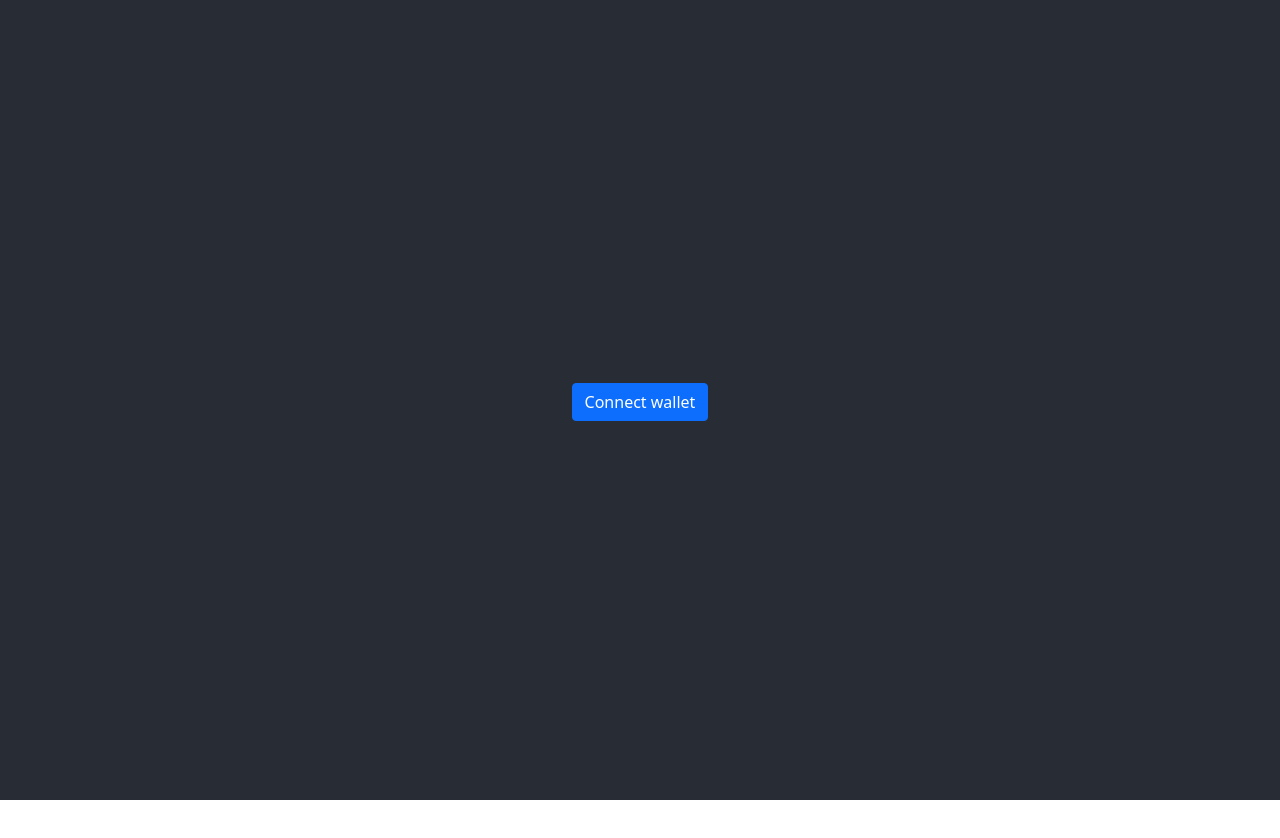
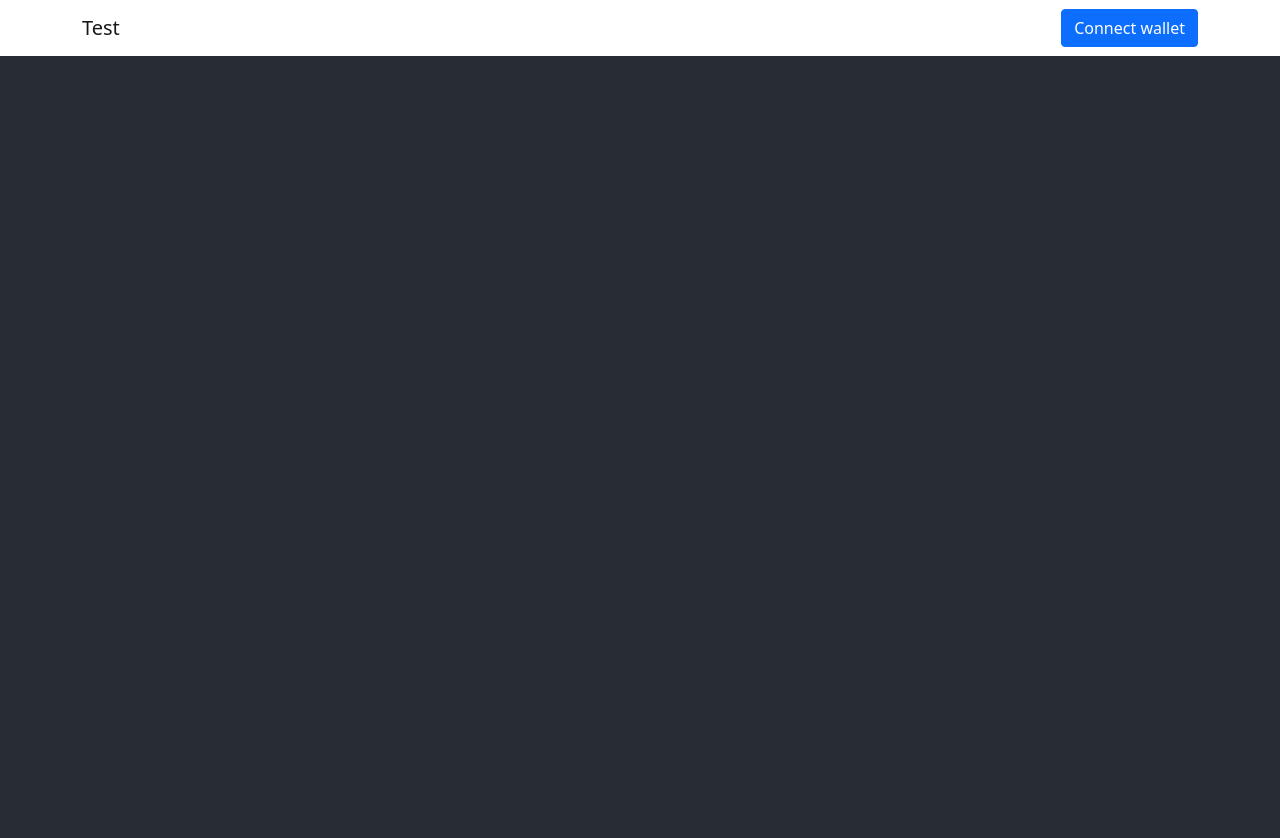
Before and after one commit to advra/algo-wallet-modal, a React (Create React App) app: page / in a window 1280 px wide. Shown: the top 838 px of the page. Before the commit the page ends 800 px from the top, so only its background shows below. Built offline with nearby package versions, Linux system fonts and the light colour scheme; what @randlabs/myalgo-connect, @walletconnect/client would draw is missing.

Commit message:
Added nabvbar

```diff
--- a/package.json
+++ b/package.json
@@ -12,7 +12,7 @@
     "@walletconnect/qrcode-modal": "^1.6.6",
     "bootstrap": "5.1.3",
     "react": "^17.0.2",
-    "react-bootstrap": "^2.0.2",
+    "react-bootstrap": "^2.0.3",
     "react-dom": "^17.0.2",
     "react-scripts": "4.0.3",
     "typescript": "^4.5.2",
--- a/src/App.js
+++ b/src/App.js
@@ -1,6 +1,6 @@
 import logo from './logo.svg';
 import './App.css';
-import { Button, Row, Col } from 'react-bootstrap';
+import { Button, Row, Col, Navbar, Container } from 'react-bootstrap';
 
 import ConnectButton from './ConnectButton';
 
@@ -14,8 +14,16 @@ import ConnectButton from './ConnectButton';
 function App() {
   return (
     <div className="App">
+      <Navbar>
+        <Container>
+        <Navbar.Brand href="#home">Test</Navbar.Brand>
+        <Navbar.Collapse className="justify-content-end">
+          <ConnectButton/>
+        </Navbar.Collapse>
+        </Container>
+      </Navbar>
       <header className="App-header">
-        <ConnectButton />
+
       </header>
     </div>
   );
--- a/src/components/MyModal.js
+++ b/src/components/MyModal.js
@@ -75,10 +75,7 @@ const ModalContent = ({ closeModal }) => {
       </div>
 
       <div className="hidden">
-        <Button
-          type="button"
-          onClick={closeModal}
-        >
+        <Button type="button" onClick={closeModal}>
           Cancel
         </Button>
       </div>
--- a/src/components/walletSelector.js
+++ b/src/components/walletSelector.js
@@ -37,11 +37,9 @@ const SelectorContent = ({ returnWallet, validWallets }) => {
 
   return (
     <>
-      <div className="flex items-center justify-center">
-        <Button variant="primary" onClick={openModal}>
-          Connect wallet
-        </Button>
-      </div>
+      <Button variant="primary" onClick={openModal}>
+        Connect wallet
+      </Button>
       <MyModal isOpen={isOpen} closeModal={closeModal} />
     </>
   );
```
Also changed, not shown: tsconfig.json (added, +26 -0 lines), 1 other file (tests, documents, lock files or other folders).
